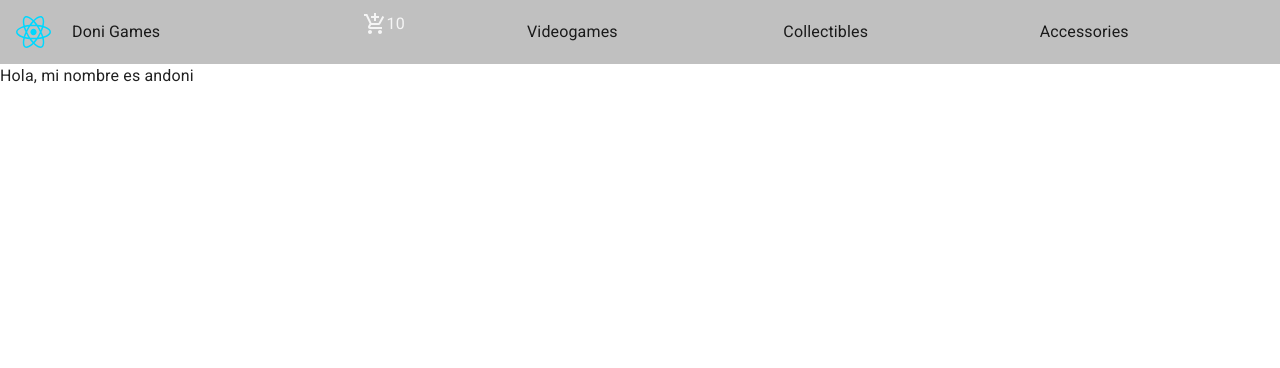
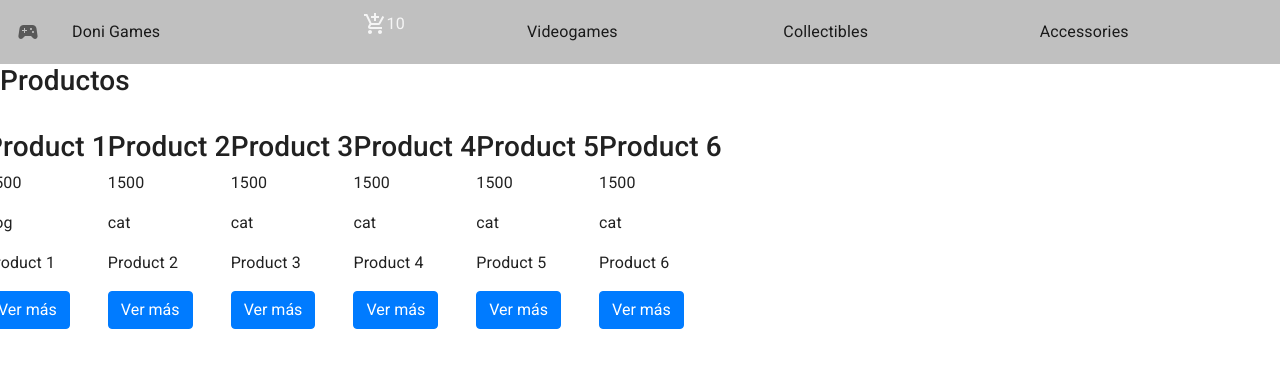
Before and after one commit to donirj/reactjs-ecommerce-project, a React (Vite) app: page / in a window 1280 px wide. Shown: the top 368 px of the page. Built offline with nearby package versions, Linux system fonts and the light colour scheme.

Commit message:
scss files, new imports and mock data

```diff
--- a/src/components/CartWidget/CartWidget.jsx
+++ b/src/components/CartWidget/CartWidget.jsx
@@ -1,6 +1,6 @@
 import React from 'react';
 import { useState } from "react"
-import { ShoppingBag, AddShoppingCart } from '@mui/icons-material';
+import { ShoppingBag, AddShoppingCart, SportsEsports } from '@mui/icons-material';
 import './CartWidget.scss'
 
 const CartWidget = () => {
--- /dev/null
+++ b/src/components/ItemCard/ItemCard.jsx
@@ -0,0 +1,15 @@
+import React from 'react'
+
+function ItemCard({item}) {
+  return (
+        <div key={item.id}>
+            <h3>{item.name}</h3>
+            <p>{item.price}</p>
+            <p>{item.desc}</p>
+            <p>{item.name}</p>
+            <button className='btn btn-primary'>Ver más</button>
+        </div>
+  )
+}
+
+export default ItemCard
--- /dev/null
+++ b/src/components/ItemList/ItemList.jsx
@@ -0,0 +1,20 @@
+import React from 'react'
+import ItemCard from '../ItemCard/ItemCard'
+
+function ItemList({items}) {
+  return (
+    <div>
+        <h3>Productos</h3>
+        <br/>
+
+        <div className='row'>
+            {
+                items.map((prod) => (<ItemCard item={prod} key={prod.id} />))
+            }
+        </div>
+
+    </div>
+  )
+}
+
+export default ItemList
--- a/src/components/ItemListContainer/ItemListContainer.jsx
+++ b/src/components/ItemListContainer/ItemListContainer.jsx
@@ -1,9 +1,50 @@
-import React from 'react'
+import React, { useEffect } from 'react'
+import { useState } from 'react'
+import './_ItemListContainer.scss'
+import { pedirDatos } from '../../helpers/pedirDatos'
+import ItemList from '../ItemList/ItemList'
 
-function ItemListContainer( { name }) {
+function ItemListContainer({ name }) {
+
+  // puede ser null, true o false, dependiendo de lo que queramos
+  const [loading, setLoading] = useState(true)
+  const [productos, setProductos] = useState([])
+  console.log(productos)
+
+    useEffect(() => {
+      // activa el estado de carga
+        setLoading(true)
+
+        pedirDatos()
+          .then((res) => {
+            setProductos(res)
+
+            return new Promise((res) => res("hola mundo"))
+          })
+
+          .then((segundo) => {
+            console.log(segundo)
+          })
+
+          .then((error) => {
+            console.log(error)
+          })
+
+          .finally(() => {
+            setLoading(false)
+          })
+    }, [])
+
+
   return (
     <div>
-        <p>Hola, mi nombre es {name}</p>
+
+        {
+          loading
+          ? <h2>Cargando...</h2>
+          : <ItemList items={productos}/>
+        }
+
     </div>
   )
 }
--- /dev/null
+++ b/src/components/ItemListContainer/_ItemListContainer.scss
@@ -0,0 +1,6 @@
+.Box2{
+    display: flex;
+    flex-direction: row;
+    justify-content: center;
+    padding: 20px;
+}
--- a/src/components/Navbars/NavListDrawer.jsx
+++ b/src/components/Navbars/NavListDrawer.jsx
@@ -1,9 +1,9 @@
 import { Box, List, ListItem, ListItemIcon, ListItemText, ListItemButton } from '@mui/material'
 import React from 'react'
-import { AccessAlarm, ThreeDRotation } from '@mui/icons-material';
+import { SportsEsports } from '@mui/icons-material';
 import CartWidget from '../CartWidget/CartWidget';
 import reactLogo from '../../assets/react.svg'
-import './NavListDrawer.scss'
+import './_NavListDrawer.scss'
 
 function NavListDrawer() {
   return (
@@ -12,7 +12,7 @@ function NavListDrawer() {
         <List className='List1'>
           <ListItem>
             <ListItemIcon>
-            <img src={reactLogo} className="logo-react" alt="React logo" />
+            <SportsEsports />
             </ListItemIcon>
             <ListItemText primary="Doni Games"/>
           </ListItem>
--- /dev/null
+++ b/src/data/MOCK_DATA.js
@@ -0,0 +1,46 @@
+const MOCK_DATA = [
+    {
+      id: 1,
+      name: 'Product 1',
+      price: 1500,
+      img: "https://www.google.com.mx/url?sa=i&url=https%3A%2F%2Fwww.fundacion-affinity.org%2Fperros-gatos-y-personas%2Ftengo-un-animal-de-compania%2Flos-8-sonidos-principales-del-perro&psig=AOvVaw35VhAztG0aCTcXgUo8nHvu&ust=1683140075262000&source=images&cd=vfe&ved=0CA4QjRxqFwoTCKin0cSn1_4CFQAAAAAdAAAAABAD",
+      desc: 'dog'
+    },
+    {
+      id: 2,
+      name: 'Product 2',
+      price: 1500,
+      img: "https://static.nationalgeographic.es/files/styles/image_3200/public/75552.ngsversion.1422285553360.jpg?w=1600&h=1067",
+      desc: 'cat'
+    },
+    {
+      id: 3,
+      name: 'Product 3',
+      price: 1500,
+      img: "https://static.nationalgeographic.es/files/styles/image_3200/public/75552.ngsversion.1422285553360.jpg?w=1600&h=1067",
+      desc: 'cat'
+    },
+    {
+      id: 4,
+      name: 'Product 4',
+      price: 1500,
+      img: "https://static.nationalgeographic.es/files/styles/image_3200/public/75552.ngsversion.1422285553360.jpg?w=1600&h=1067",
+      desc: 'cat'
+    },
+    {
+      id: 5,
+      name: 'Product 5',
+      price: 1500,
+      img: "https://static.nationalgeographic.es/files/styles/image_3200/public/75552.ngsversion.1422285553360.jpg?w=1600&h=1067",
+      desc: 'cat'
+    },
+    {
+      id: 6,
+      name: 'Product 6',
+      price: 1500,
+      img: "https://static.nationalgeographic.es/files/styles/image_3200/public/75552.ngsversion.1422285553360.jpg?w=1600&h=1067",
+      desc: 'cat'
+    }
+  ]
+
+export default MOCK_DATA
--- /dev/null
+++ b/src/helpers/pedirDatos.js
@@ -0,0 +1,9 @@
+import MOCK_DATA from "../data/MOCK_DATA"
+
+export const pedirDatos = (bool) => {
+    return new Promise((res, rej) => {
+      setTimeout(() => {
+        res(MOCK_DATA)
+      }, 1000)
+    })
+  }
```
Also changed, not shown: src/App.scss (added), src/components/ItemListContainer/ItemListContainer.css (deleted), src/components/Navbars/_NavListDrawer.scss (renamed from src/components/Navbars/NavListDrawer.scss).
